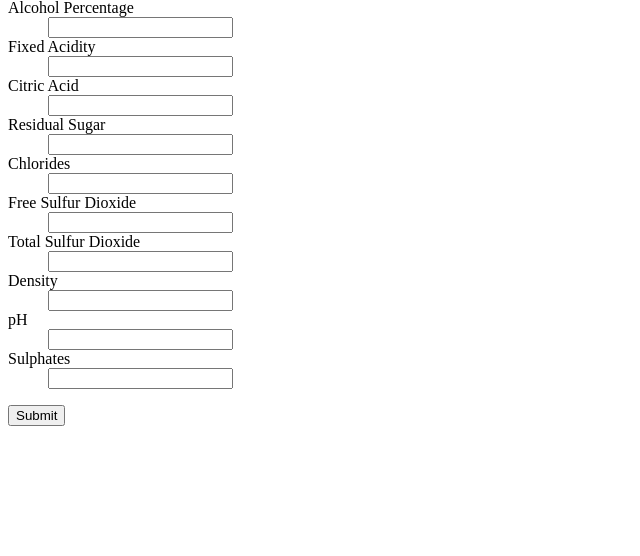
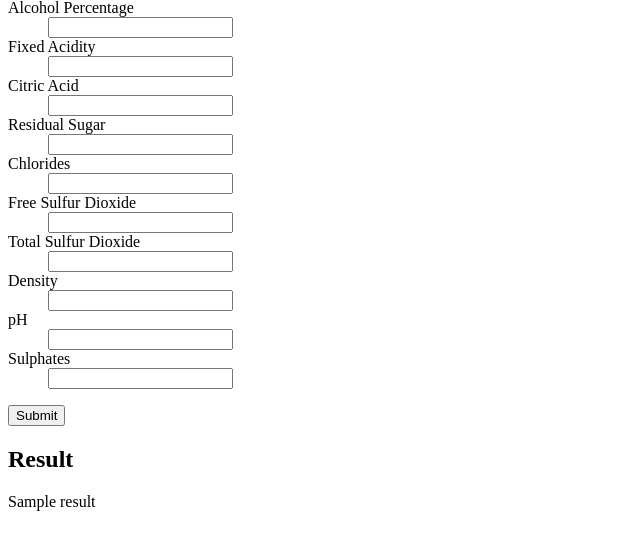
Before and after one commit to PythonWorkshop/TensorFlowFlask, a Flask app: template templates/test_parameters.html in a window 1280 px wide. Shown: the part 56-612 px from the top of the page, without its empty margins (0-640 px from the left). Run offline with Flask 2, Linux system fonts and the light colour scheme; the template is opened without the code that fills it: values that come from a table or form of the project are taken from there, most other values are stand-ins (such as "Sample title", 1, 10 or a date in 2020); some libraries are stand-ins or nearby versions.

Commit message:
Update to test parameters

```diff
--- a/main.py
+++ b/main.py
@@ -21,8 +21,7 @@ with tf.variable_scope("softmax_regression"):
 saver = tf.train.Saver(variables)
 saver.restore(sess, "wine_quality/data/softmax_regression.ckpt")
 def simple(x1):
-    return sess.run(y1, feed_dict={x: x1}).flatten().tolist()
-
+    return sess.run(y1, feed_dict={x: x1})
 
 
 csrf = CsrfProtect()
@@ -52,9 +51,9 @@ def test_parameters():
         print(form.citric_acid.data)
         print(form.citric_acid.data)
         print(form.citric_acid.data)
-        simple(range(10))
-        result = 0
-        return render_template('test_parameters.html', form=form, result=result)
+        # simple([[0.7, 0, 1.9, 0.076, 11, 34, 0.99780, 3.51, 0.56, 9.4]])
+        results = simple([[0.7, 0, 1.9, 0.076, 11, 34, 0.99780, 3.51, 0.56, 9.4]])
+        return render_template('test_parameters.html', form=form, result=results[0])
     return render_template('test_parameters.html', form=form)
 
 
--- a/templates/test_parameters.html
+++ b/templates/test_parameters.html
@@ -21,3 +21,9 @@
   </dl>
   <p><input type=submit value=Submit>
 </form>
+</div>
+<div>
+    <h2>Result</h2>
+    <p>{{result}}</p>
+</div>
+</body>
--- a/test.py
+++ b/test.py
@@ -6,7 +6,6 @@ import wine_quality.model as model
 import json
 import os
 from form import TestParameterForm
-
 
 
 x = tf.placeholder("float", [None, 10])
```
